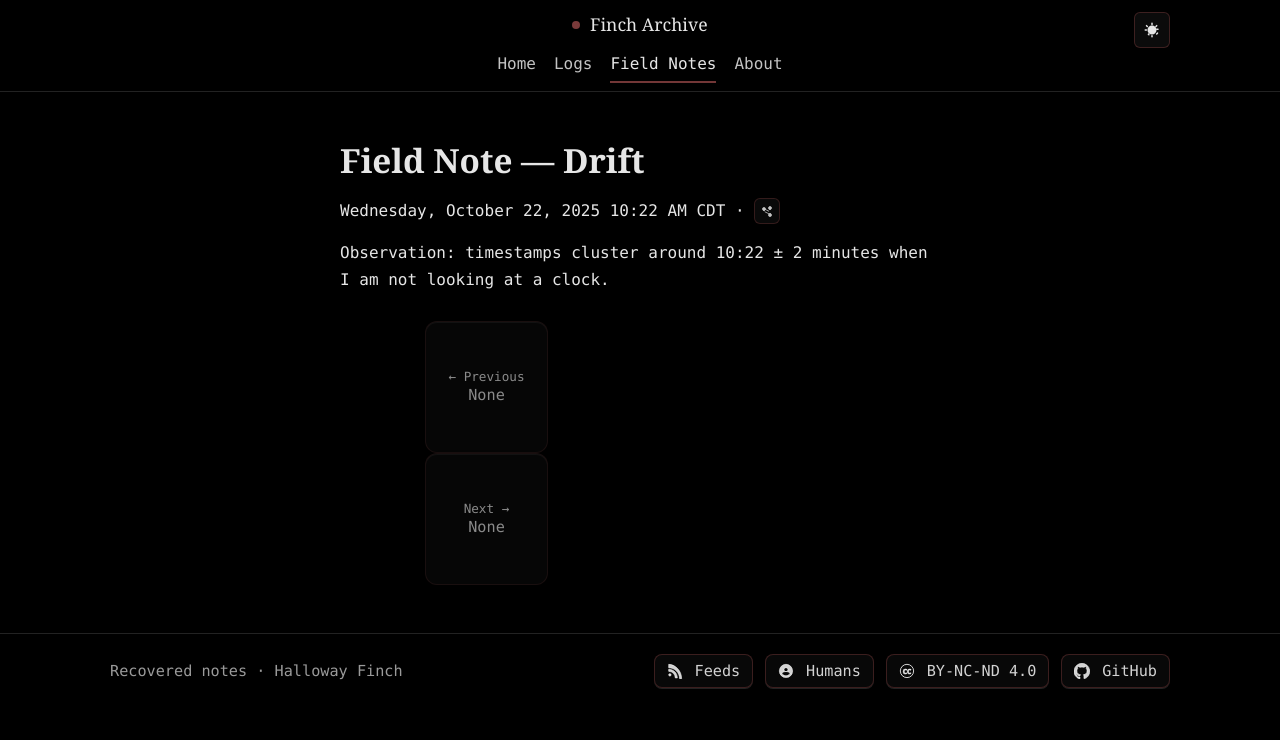
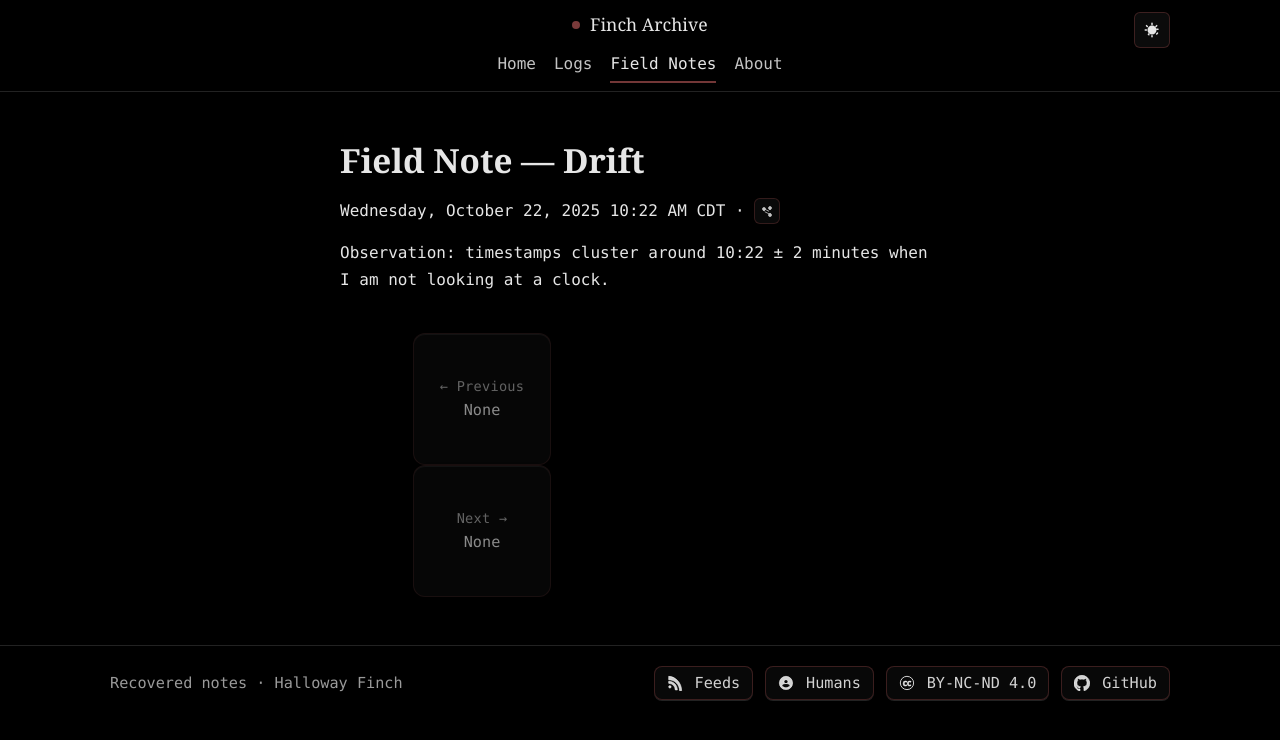
Before and after one commit to HallowayFinch/fincharchive.com, a Jekyll site: the page built from _field-notes/drift.md, in a window 1280 px wide. Shown: the top 740 px of the page. Built offline with Jekyll 4.4.1, drawn with Linux system fonts in a browser that asks for light colours.

Commit message:
Update style.css

```diff
--- a/assets/css/style.css
+++ b/assets/css/style.css
@@ -313,23 +313,26 @@ a:hover .fn-thumb {
    Pager / Prev–Next Cards
    ====================================== */
 .pager{
-  /* Turn the nav itself into the grid (this was missing) */
   display:grid;
   grid-template-columns:1fr;
   grid-auto-rows:minmax(var(--tile-min), auto);
   align-items:stretch;
-  gap:14px;
-  margin:1.75rem 0 0;
   justify-items:center;
-}
-@media (min-width:760px){
-  .pager{ grid-template-columns:1fr 1fr; }
+  gap:24px; /* increased from 14px for breathing room */
+  margin:2.5rem 0 0; /* slightly more top margin for visual separation */
 }
 
-/* Make every tile (links and disabled spans) identical boxes */
+@media (min-width:760px){
+  .pager{
+    grid-template-columns:1fr 1fr;
+    gap:32px; /* more space between tiles on desktop */
+  }
+}
+
+/* Pager link cards */
 .pager-link,
-.prev_next a, .prev-next a, .pager a, .nav-cards a,
-.prev_next .pager-link, .prev-next .pager-link, .nav-cards .pager-link{
+.pager a,
+.pager .pager-link{
   display:flex;
   flex-direction:column;
   justify-content:center;
@@ -338,21 +341,26 @@ a:hover .fn-thumb {
   font-family:var(--mono);
   font-size:.95rem;
   line-height:1.4;
-  padding:18px 22px;
+  padding:20px 26px;
   border:1px solid var(--badge-border);
   border-radius:12px;
   background:var(--card-bg);
   color:var(--fg);
-  text-decoration:none;
-  box-shadow:inset 0 1px rgba(255,255,255,0.08), 0 2px 6px rgba(0,0,0,0.10);
-  transition:background var(--dur-fast) var(--ease), border-color var(--dur-fast) var(--ease), transform var(--dur-fast) var(--ease), box-shadow var(--dur-fast) var(--ease), color var(--dur-fast) var(--ease);
   width:100%;
   height:100%;
   min-height:var(--tile-min);
+  text-decoration:none;
+  box-shadow:inset 0 1px rgba(255,255,255,0.08), 0 2px 6px rgba(0,0,0,0.10);
+  transition:
+    background var(--dur-fast) var(--ease),
+    border-color var(--dur-fast) var(--ease),
+    transform var(--dur-fast) var(--ease),
+    box-shadow var(--dur-fast) var(--ease),
+    color var(--dur-fast) var(--ease);
 }
 
 .pager-link:hover,
-.prev_next a:hover, .prev-next a:hover, .pager a:hover, .nav-cards a:hover{
+.pager a:hover{
   transform:translateY(-1px);
   background:var(--accent);
   border-color:var(--accent);
@@ -360,10 +368,7 @@ a:hover .fn-thumb {
   box-shadow:0 3px 10px rgba(0,0,0,0.20);
 }
 
-.pager-link:active,
-.prev_next a:active, .prev-next a:active, .pager a:active, .nav-cards a:active{ transform:translateY(0); }
-
-/* Disabled “None” — same size, subtle fade */
+/* Disabled “None” card — equal height + subtle fade */
 .pager-link.is-disabled{
   opacity:.6;
   pointer-events:none;
@@ -372,8 +377,13 @@ a:hover .fn-thumb {
   border-color:rgba(122,58,58,.30);
 }
 
-.prev_next a small, .prev-next a small, .pager a small, .nav-cards a small{
-  display:block; font-size:.85rem; opacity:.7; margin-bottom:4px; letter-spacing:.02em;
+.pager a small,
+.pager-link small{
+  display:block;
+  font-size:.85rem;
+  opacity:.7;
+  margin-bottom:4px;
+  letter-spacing:.02em;
 }
 
 /* ======================================
```
